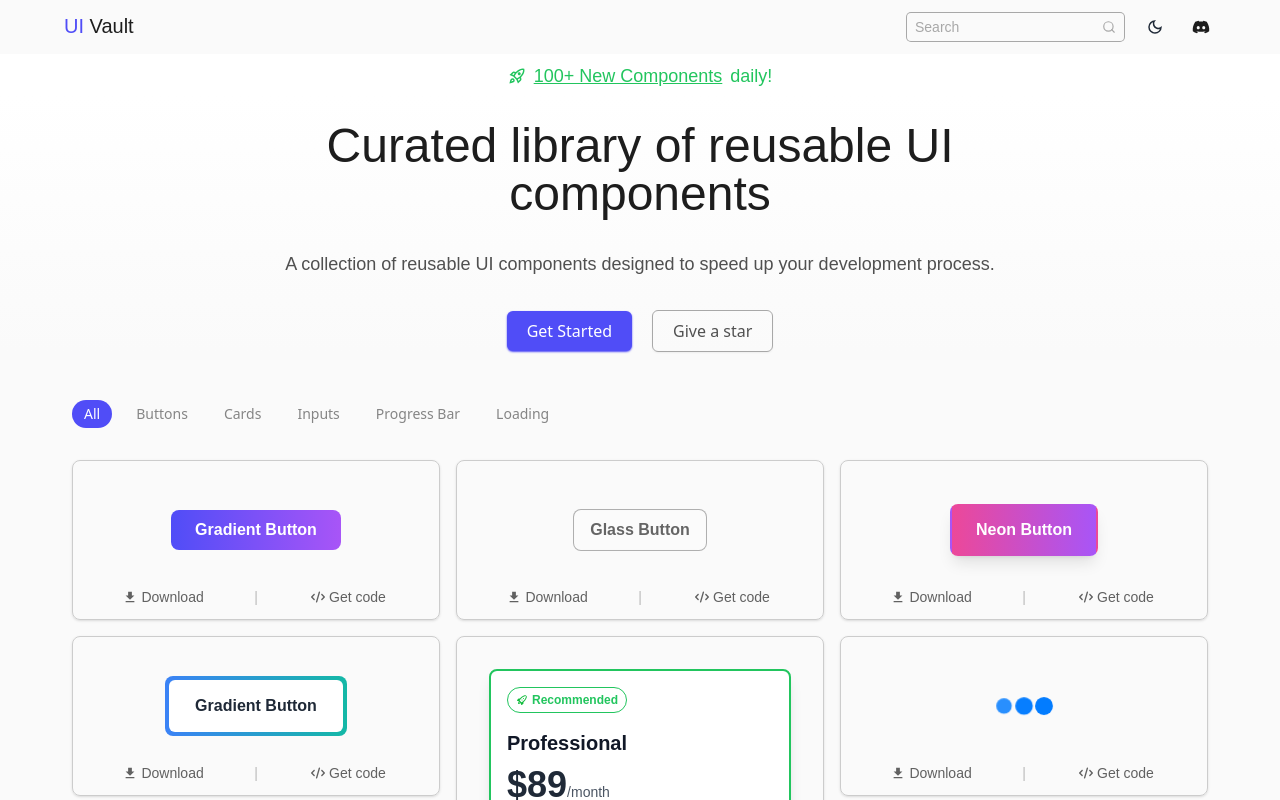
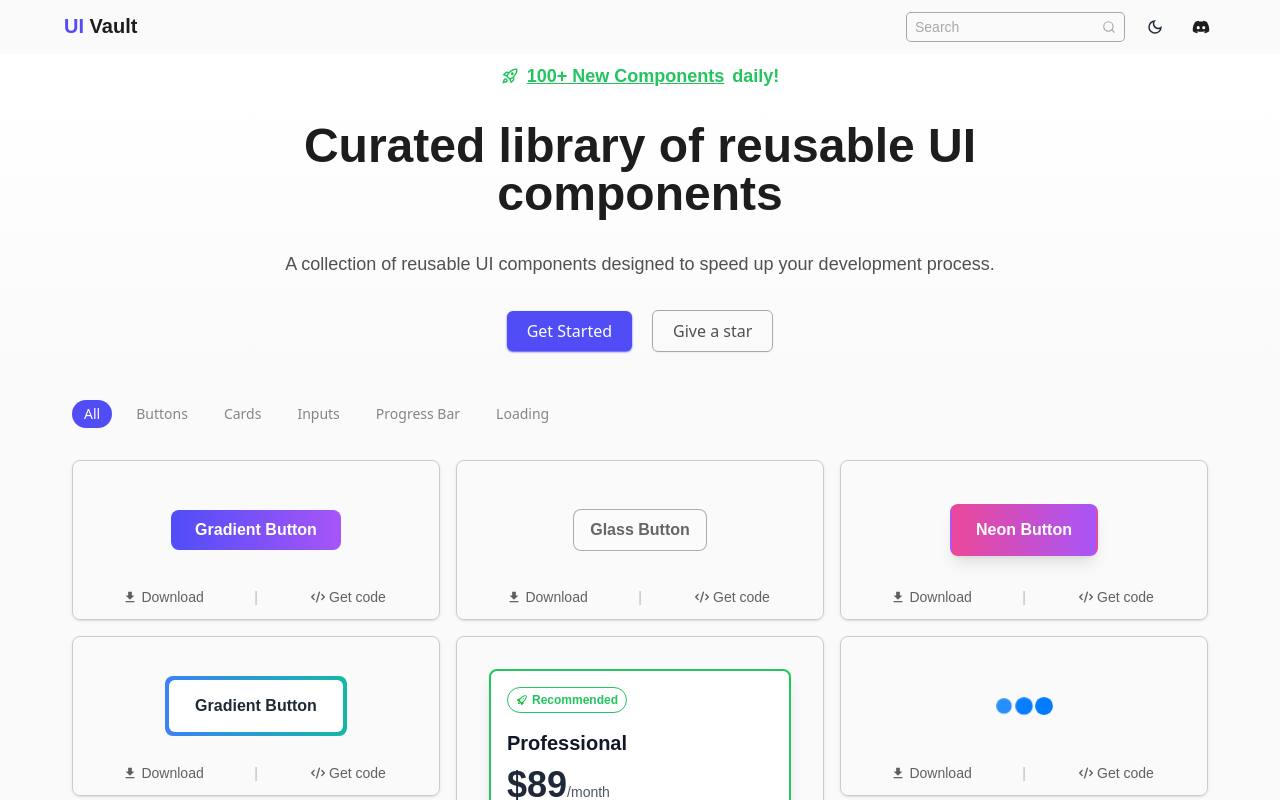
Before and after one commit to fizzycoding/UI-Vault, a React (Vite) app: page / in a window 1280 px wide. Shown: the top 800 px of the page. Built offline with nearby package versions, Linux system fonts and the light colour scheme; a web font is replaced by a local one.

Commit message:
a bit more

```diff
--- a/src/features/home/components/NavBar.jsx
+++ b/src/features/home/components/NavBar.jsx
@@ -22,22 +22,21 @@ function NavBar() {
   return (
     <nav className="shadow-sm bg-[#fafafa] shadow-zinc-200 p-3 flex w-full justify-center  dark:shadow-gray-700 dark:bg-black">
       <div className="max-w-6xl flex justify-between w-full">
-        <div className="font-segoeBold sm:text-xl">
-          <span className="text-primary">UI </span>
+        <div className=" sm:text-xl font-extrabold font-segoeBold ">
+          <span className="text-primary ">UI </span>
           <span className="text-texts dark:text-texts-dark">Vault</span>
         </div>
         <div className="flex  gap-4 justify-center items-center">
           <SearchBar />
 
-          <div onClick={() => setIsDarkModeOn(!isDarkModeOn)} className="hover:bg-zinc-100 dark:hover:bg-dark-light30 rounded-md cursor-pointer p-1.5">
+          <div
+            onClick={() => setIsDarkModeOn(!isDarkModeOn)}
+            className="hover:bg-zinc-100 dark:hover:bg-dark-light30 rounded-md cursor-pointer p-1.5"
+          >
             {isDarkModeOn ? (
-              <MdOutlineLightMode
-                className="sm:text-lg cursor-pointer text-yellow-400"
-              />
+              <MdOutlineLightMode className="sm:text-lg cursor-pointer text-yellow-400" />
             ) : (
-              <MdOutlineDarkMode
-                className="sm:text-lg cursor-pointer text-gray-800"
-              />
+              <MdOutlineDarkMode className="sm:text-lg cursor-pointer text-gray-800" />
             )}
           </div>
           <div className="hover:bg-zinc-100 dark:hover:bg-dark-light30 rounded-md cursor-pointer p-1.5">
--- a/src/features/home/screens/HomePage.jsx
+++ b/src/features/home/screens/HomePage.jsx
@@ -28,12 +28,12 @@ function HomePage() {
       {/* Top of hero section  */}
       <div className="w-full flex flex-col items-center">
         <div className="w-full flex justify-center items-center gap-4 dark:bg-gradientDark bg-gradientLight sm:gap-8 flex-col min-h-60 sm:min-h-60 mb-10 min-md:min-h-80">
-          <div className="font-segoeBold text-green-500  text-sm mt-2 sm:text-lg flex  justify-center items-center gap-1 sm:gap-2 ">
+          <div className="font-segoeBold font-semibold text-green-500  text-sm mt-2 sm:text-lg flex  justify-center items-center gap-1 sm:gap-2 ">
             <MdOutlineRocketLaunch className="" />
-            <span className=" underline ">100+ New Components</span>
+            <span className=" underline font-semibold">100+ New Components</span>
             <span className=""> daily!</span>
           </div>
-          <span className="sm:text-5xl text-4xl font-segoeBold font-medium text-center px-3 dark:text-texts-light95 text-texts max-w-4xl">
+          <span className="sm:text-5xl text-4xl font-segoeBold font-extrabold text-center px-3 dark:text-texts-light95 text-texts max-w-4xl">
             Curated library of reusable UI components
           </span>
           <span className="sm:text-lg font-medium text-center dark:text-texts-light80 text-texts-light30 max-w-4xl">
--- a/tailwind.config.js
+++ b/tailwind.config.js
@@ -20,7 +20,7 @@ export default {
       },
       backgroundImage: {
         gradientDark:
-          "linear-gradient(180deg, rgba(16,16,16,1) 14%, rgba(0,0,0,1) 100%);",
+          "linear-gradient(180deg, rgba(28,28,28,1) 14%, rgba(0,0,0,1) 100%);",
         gradientLight:
           "linear-gradient(180deg, rgba(255,255,255,1) 14%, rgba(250,250,250,1) 100%);",
       },
```
